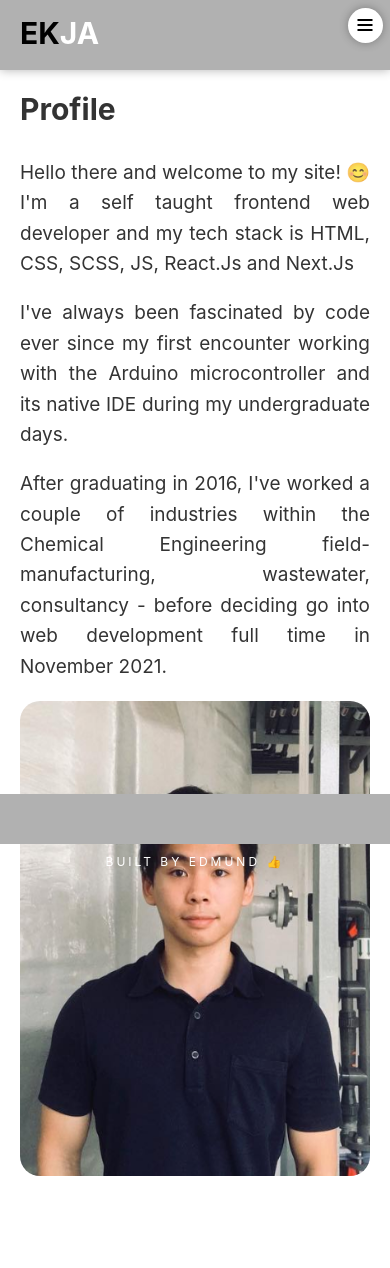
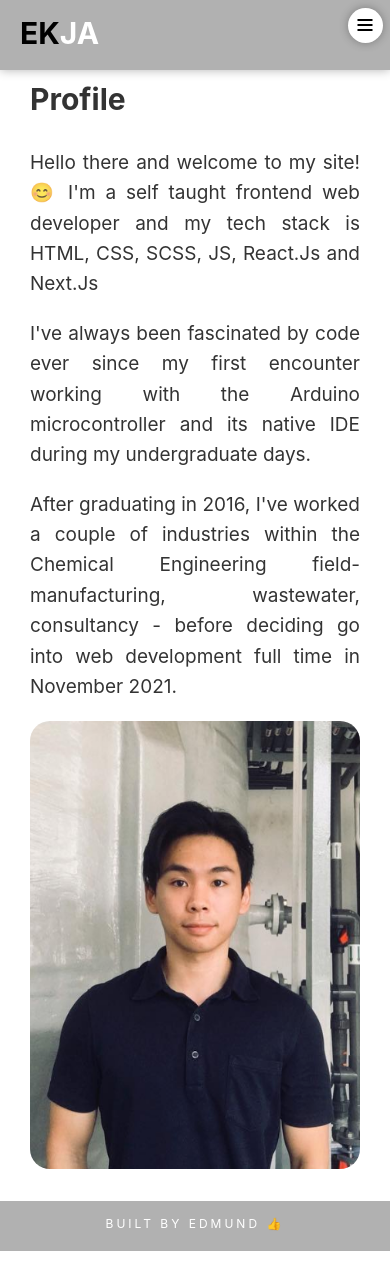
Before and after one commit to joonaun93/My-website, a Next.js app: page / in a window 390 px wide. Built offline with nearby package versions, Linux system fonts and the light colour scheme.

Commit message:
fixed mobile media query for missing footer

```diff
--- a/styles/base/_reset.scss
+++ b/styles/base/_reset.scss
@@ -24,5 +24,6 @@ body {
 
   body {
     padding: 0;
+    min-height: calc(100vh - 4rem);
   }
 }
--- a/styles/layout/_footer.scss
+++ b/styles/layout/_footer.scss
@@ -20,12 +20,13 @@
 
 @media only screen and (max-width: 700px) {
   .footer {
-    position: fixed;
+    position: absolute;
     background: rgb(177, 177, 177);
     height: 5rem;
     width: 100%;
     bottom: 0px;
     left: 0px;
+    z-index: -1000;
 
     &__tag {
       font-size: 1.2rem;
@@ -33,7 +34,8 @@
       letter-spacing: 3px;
       text-transform: uppercase;
       text-align: center;
-      margin: 2rem 0 0 0;
+      position: relative;
+      top: 0.5rem;
     }
   }
 }
--- a/styles/layout/_navigation.scss
+++ b/styles/layout/_navigation.scss
@@ -134,7 +134,7 @@
     &__list {
       padding: 0;
       display: grid;
-      grid-template-rows: repeat(3, 1fr);
+      grid-template-rows: repeat(3, min-content);
       margin: 0;
       position: fixed;
       top: 0;
--- a/styles/pages/_home.scss
+++ b/styles/pages/_home.scss
@@ -30,19 +30,11 @@
 @media only screen and (max-width: 700px) {
   .biography {
     flex-direction: column;
-    margin: 2rem 0;
+    margin: 2rem 0 0 0;
 
     &__image {
       padding: 0;
       margin-bottom: 5rem;
     }
   }
-
-  .biography,
-  .contact,
-  .projects,
-  .blog,
-  .blog_post {
-    padding: 4rem 2rem 2rem 2rem;
-  }
 }
```
